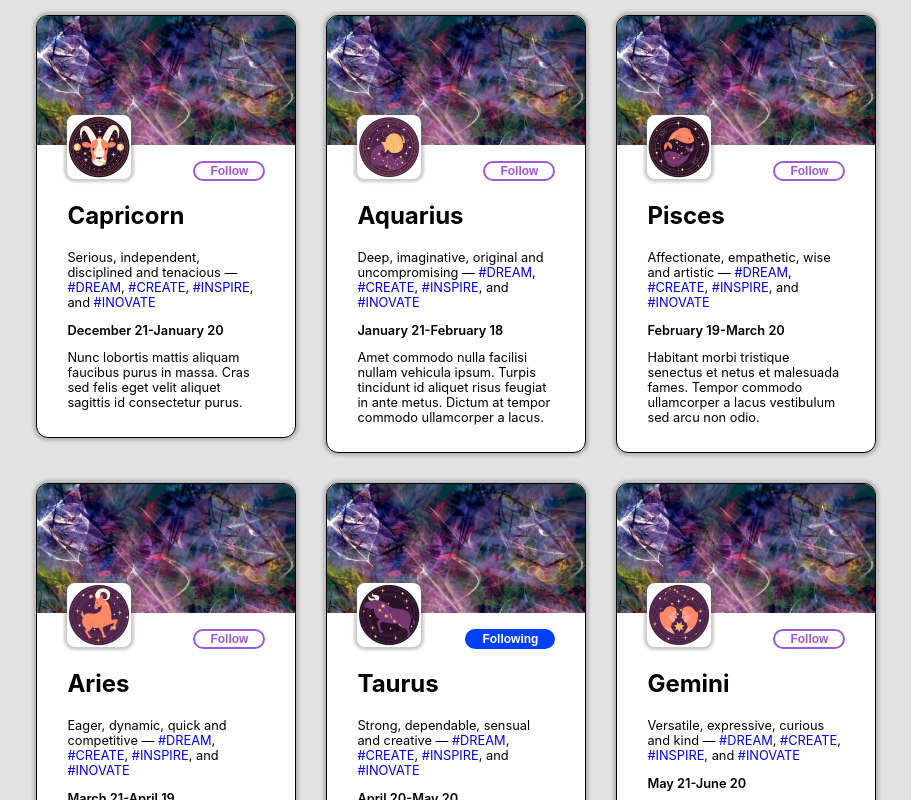
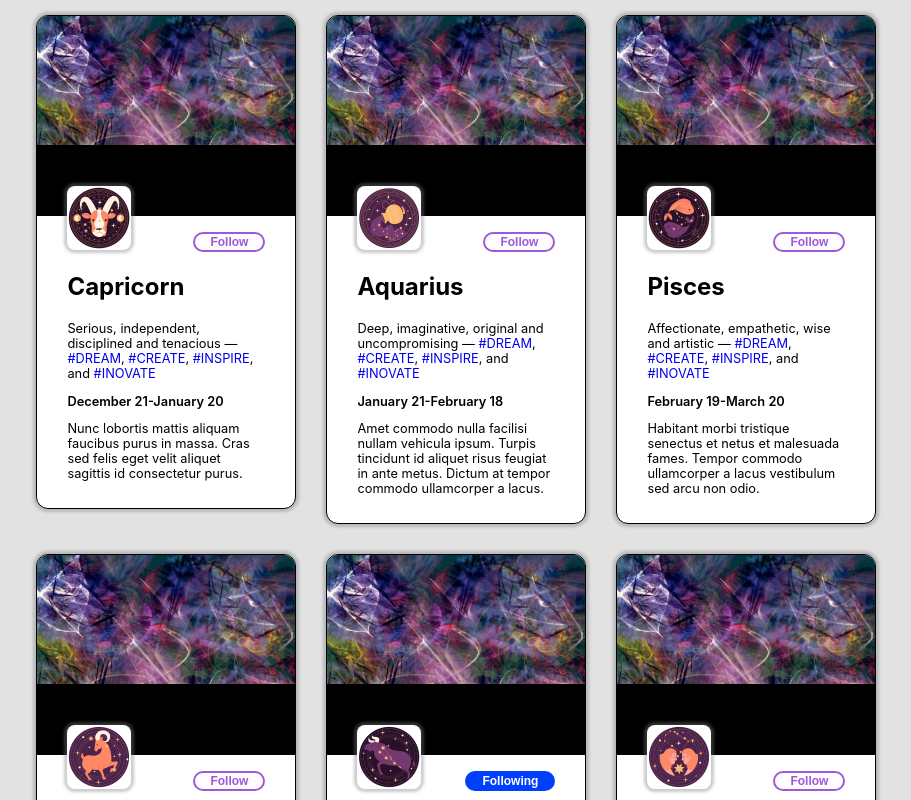
Before and after one commit to rycalingo/card-component, a React (Create React App) app: page / in a window 1280 px wide. Shown: the top 800 px of the page, without its empty margins (81-992 px from the left). Built offline with nearby package versions, Linux system fonts and the light colour scheme.

Commit message:
Fix background

```diff
--- a/package.json
+++ b/package.json
@@ -2,7 +2,7 @@
   "name": "card-component",
   "version": "0.1.0",
   "private": true,
-  "homepage": "https://rycalingo.github.io/porfolio-dev/card-component/",
+  "homepage": "https://rycalingo.github.io/card-component/",
   "dependencies": {
     "@testing-library/jest-dom": "^5.14.1",
     "@testing-library/react": "^13.0.0",
--- a/src/component/Card.css
+++ b/src/component/Card.css
@@ -55,6 +55,7 @@ body {
 .card-top {
   width: 100%;
   height: 55%;
+  min-height: 200px;
   overflow: hidden;
   border-radius: 12px 12px 0 0;
   background-color: #000;
```
